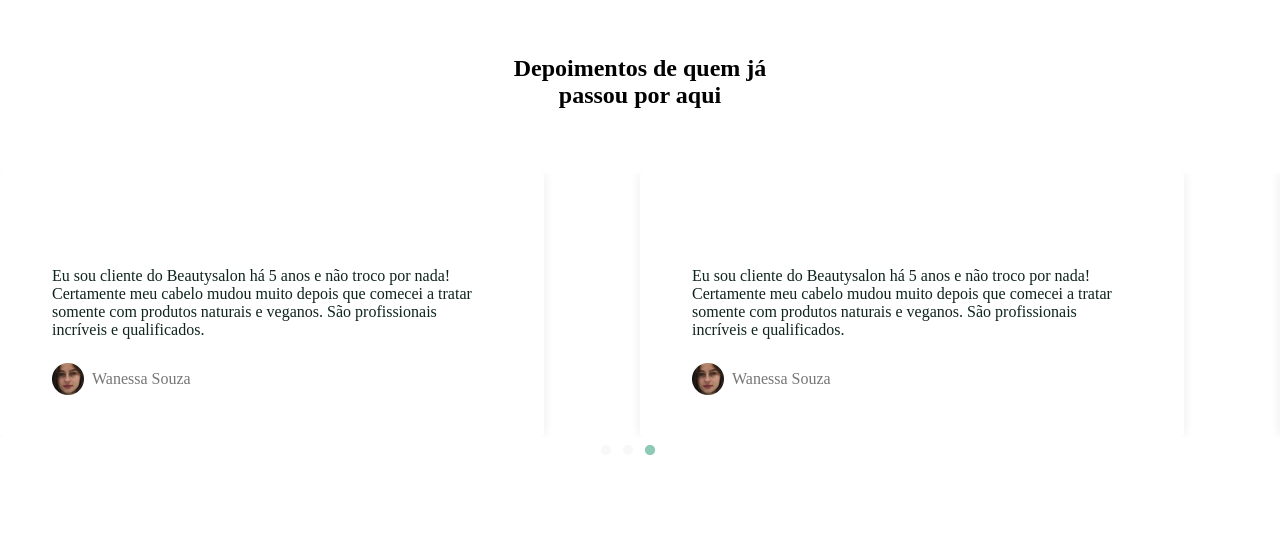
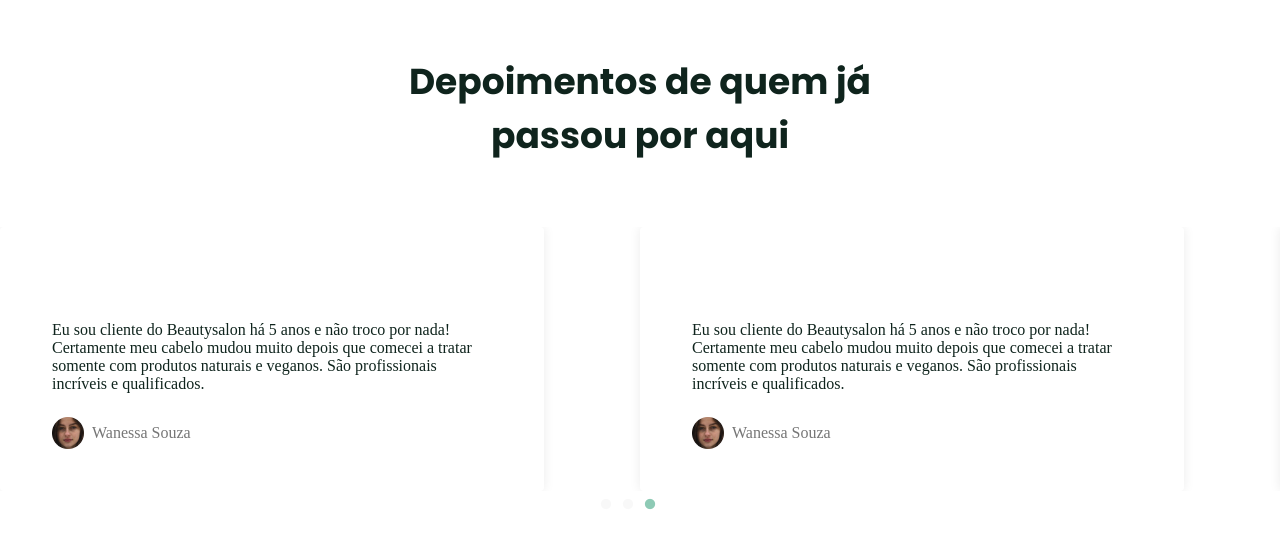
Before and after one commit to marclipe/study-react, a React (Vite) app in the folder oringin-six-lp/: page / in a window 1280 px wide. Shown: the part 2527-3074 px from the top of the page. Built offline with nearby package versions, Linux system fonts and the light colour scheme.

Commit message:
Style of text section of carousel

```diff
--- a/oringin-six-lp/src/components/SectionTestimonials/SectionTestimonials.module.css
+++ b/oringin-six-lp/src/components/SectionTestimonials/SectionTestimonials.module.css
@@ -6,6 +6,12 @@
   text-align: center;
   padding-top: 10rem;
   padding-bottom: 4rem;
+  font-family: var(--font-poppins);
+  font-style: normal;
+  font-weight: 700;
+  font-size: 2.25rem;
+  line-height: 3.375rem;
+  color: var(--dark-color);
 }
 
 .carousel__testimonials {
--- a/oringin-six-lp/src/components/TestimonialCarousel/TestimonialCarousel.tsx
+++ b/oringin-six-lp/src/components/TestimonialCarousel/TestimonialCarousel.tsx
@@ -16,7 +16,7 @@ const settings = {
   slidesToShow: 2, /*Para ter 2 slides*/
   slidesToScroll: 1,
   autoplay: true,
-  autoplaySpeed: 1000,
+  autoplaySpeed: 2000,
   pauseOnHover: true,
   responsive: [
     {
```
